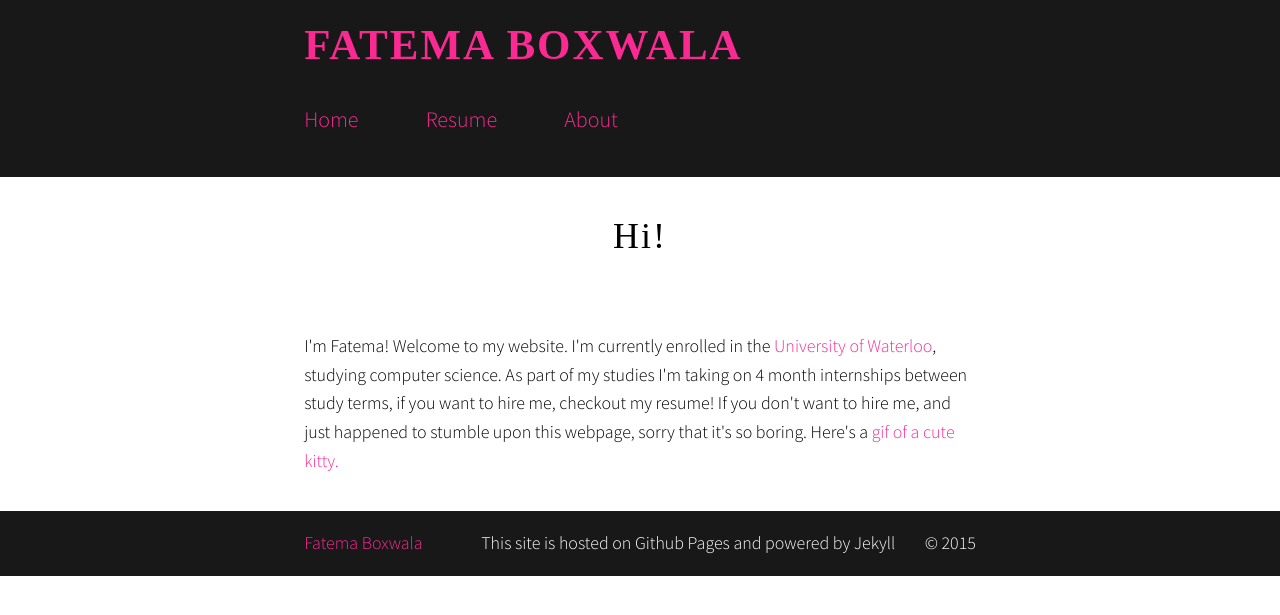
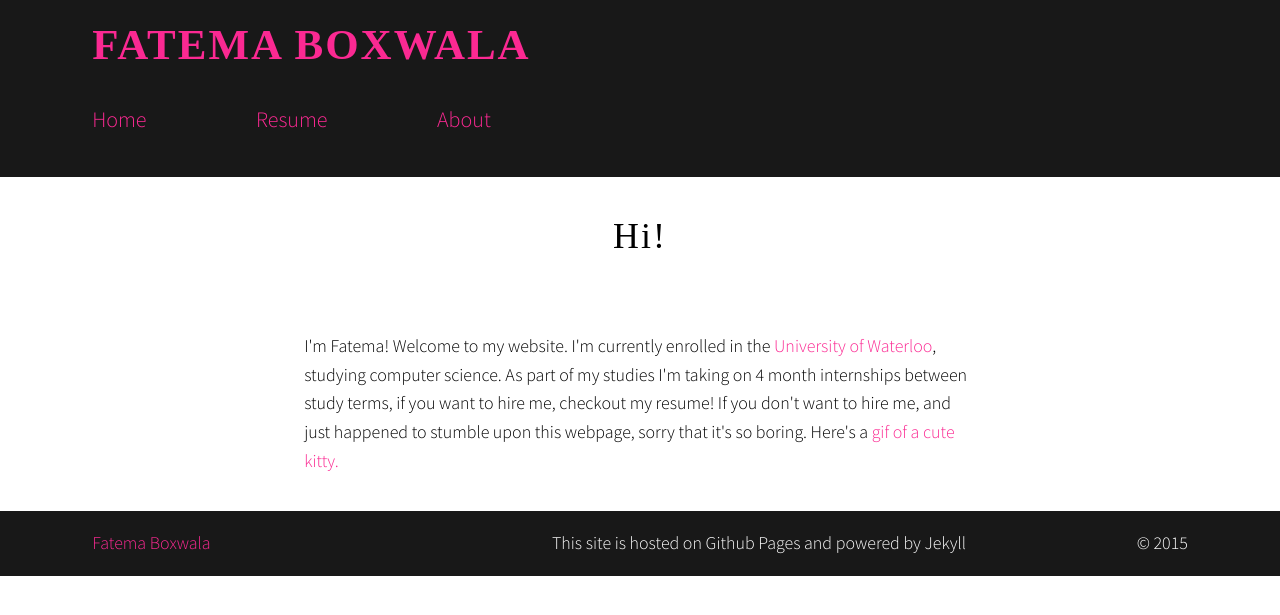
Before and after one commit to fboxwala/fboxwala-github-io-old, a Jekyll site: the page built from index.html, in a window 1280 px wide. Shown: the top 615 px of the page. Built offline with Jekyll 4.4.1, drawn with Linux system fonts in a browser that asks for light colours; nearby versions of some CDN libraries; some web fonts are replaced; the list of posts is cut into pages by our own code.

Commit message:
padding yay

```diff
--- a/_config.yml
+++ b/_config.yml
@@ -12,7 +12,7 @@ comments:
 
 style:
 #    body: "whitesmoke"
-    padding: 33%
+    padding: 10%
     anchor: "#46f"
     serif-heading: true
     nav: "#181818"
--- a/index.html
+++ b/index.html
@@ -3,7 +3,6 @@ layout: blank
 ---
 
 <center><h1>Hi!</h></center>
-<p>I'm Fatema! Welcome to my website. I'm currently enrolled in the <a href="http://uwaterloo.ca"> University of Waterloo</a>, studying computer science.
+<p id="homep">I'm Fatema! Welcome to my website. I'm currently enrolled in the <a href="http://uwaterloo.ca"> University of Waterloo</a>, studying computer science.
 As part of my studies I'm taking on 4 month internships between study terms, if you want to hire me, checkout my resume! If you don't want to hire me,
-and just happened to stumble upon this webpage, sorry that it's so boring. Here's a <a href="http://catgifpage.com/gifs/296.gif"> gif
-    of a cute kitty.</a></p>
+and just happened to stumble upon this webpage, sorry that it's so boring. Here's a <a href="http://catgifpage.com/gifs/296.gif"> gif of a cute kitty.</a></p>
--- a/main.sass
+++ b/main.sass
@@ -5,7 +5,7 @@
 @import mixins
 
 $body: {% if site.style.body %}{{ site.style.body }}{% else %}white{% endif %}
-$padding: {% if site.style.padding %}{{ site.style.padding }}{% else %}33%{% endif %}
+$padding: {% if site.style.padding %}{{ site.style.padding }}{% else %}10%{% endif %}
 $anchor: {% if site.style.anchor %}{{ site.style.anchor }}{% else %}false{% endif %}
 $nav: {% if site.style.nav %}{{ site.style.nav }}{% else %}#181818{% endif %}
 $headline: {% if site.style.headline %}{{ site.style.headline }}{% else %}#06f{% endif %}
@@ -21,6 +21,8 @@ body
     > div
         background: $description
         color: reduce($description, 100%)
+#homep
+  padding: 1em calc(33% - 6.6em)
 
 {% if site.style.serif-heading %}
 
```
